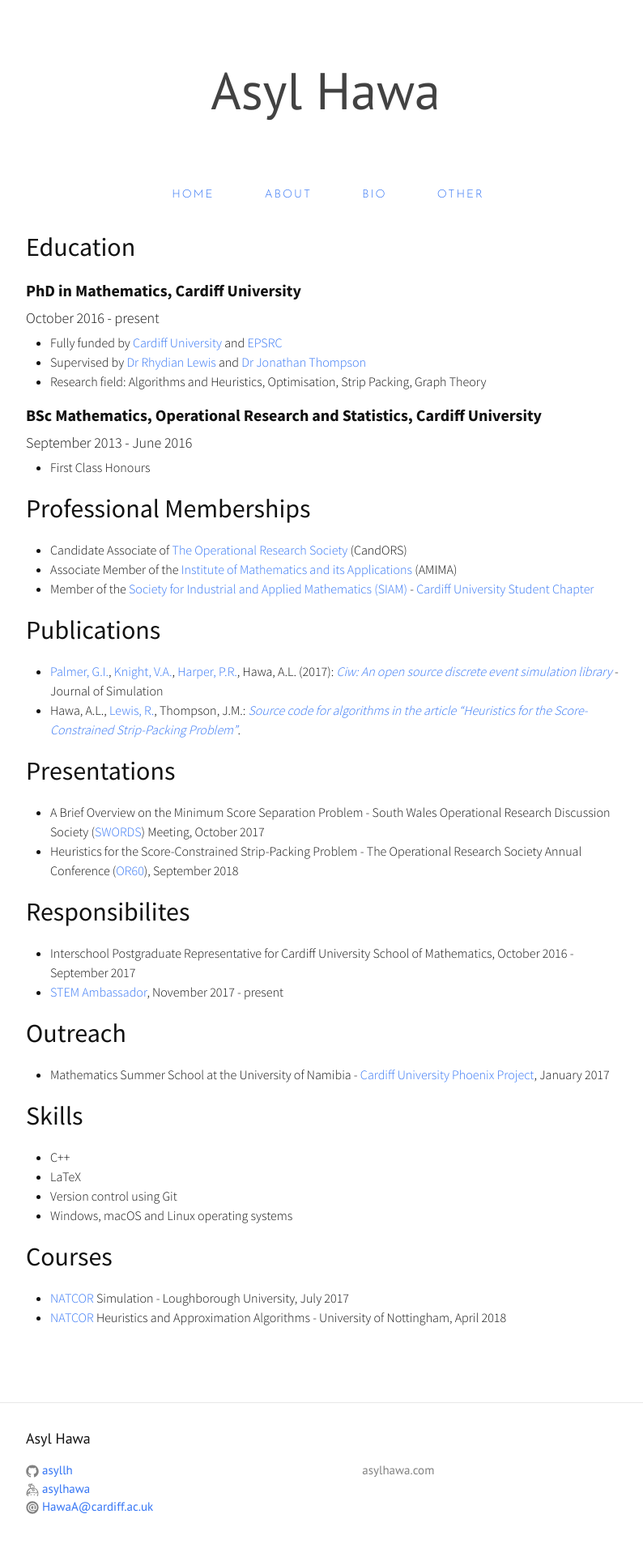
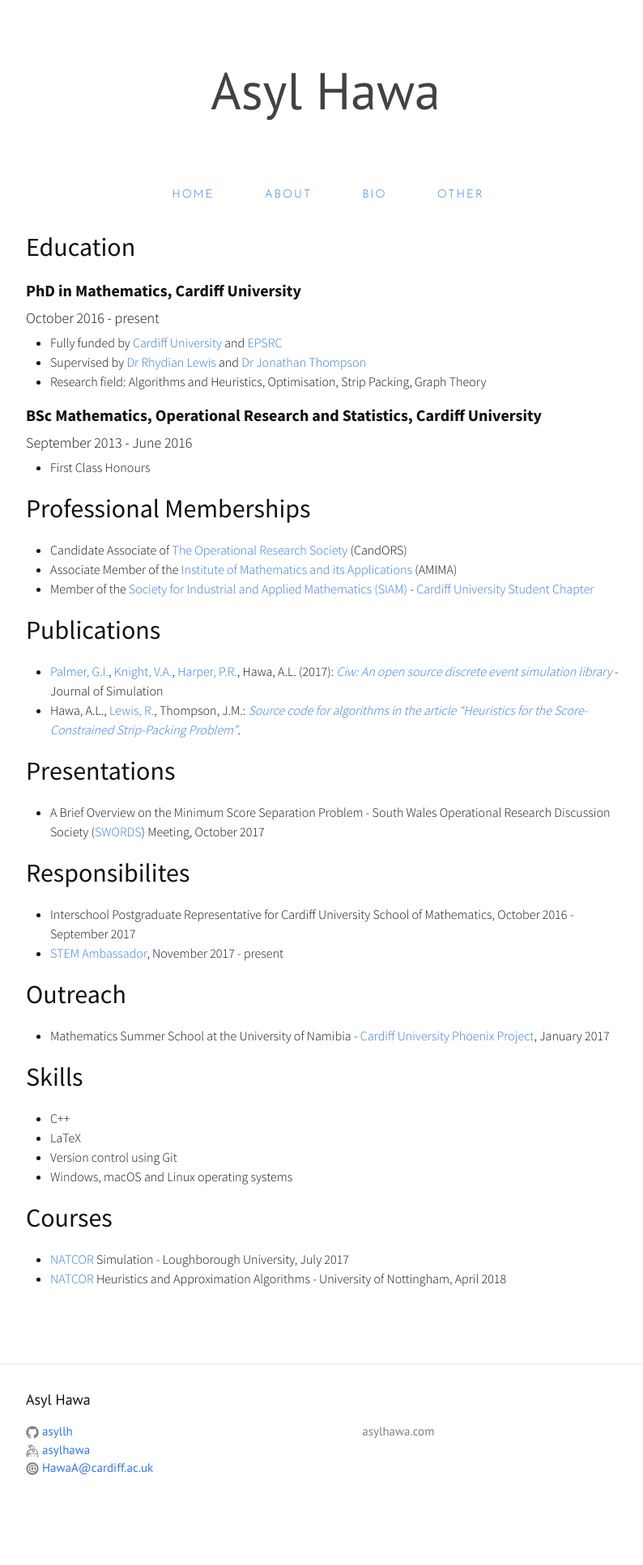
Before and after one commit to asyllh/asyllh.github.io, a Jekyll site: the page built from bio.md, in a window 1280 px wide. Shown: the whole page at 81% size, without its empty margins (238-1032 px from the left). Built offline with Jekyll 4.4.1, drawn with Linux system fonts in a browser that asks for light colours; nearby versions of some CDN libraries; after the commit the page ends 1885 px from its top, so only the background shows below that.

Commit message:
removed presentation

```diff
--- a/bio.md
+++ b/bio.md
@@ -38,7 +38,7 @@ September 2013 - June 2016
 ## Presentations
 
 * A Brief Overview on the Minimum Score Separation Problem - South Wales Operational Research Discussion Society ([SWORDS](http://www.theorsociety.com/Pages/Regional/swords.aspx)) Meeting, October 2017
-* Heuristics for the Score-Constrained Strip-Packing Problem - The Operational Research Society Annual Conference ([OR60](http://www.theorsociety.com/Pages/Conferences/OR60/OR60.aspx)), September 2018
+
 
 ## Responsibilites
 
```
